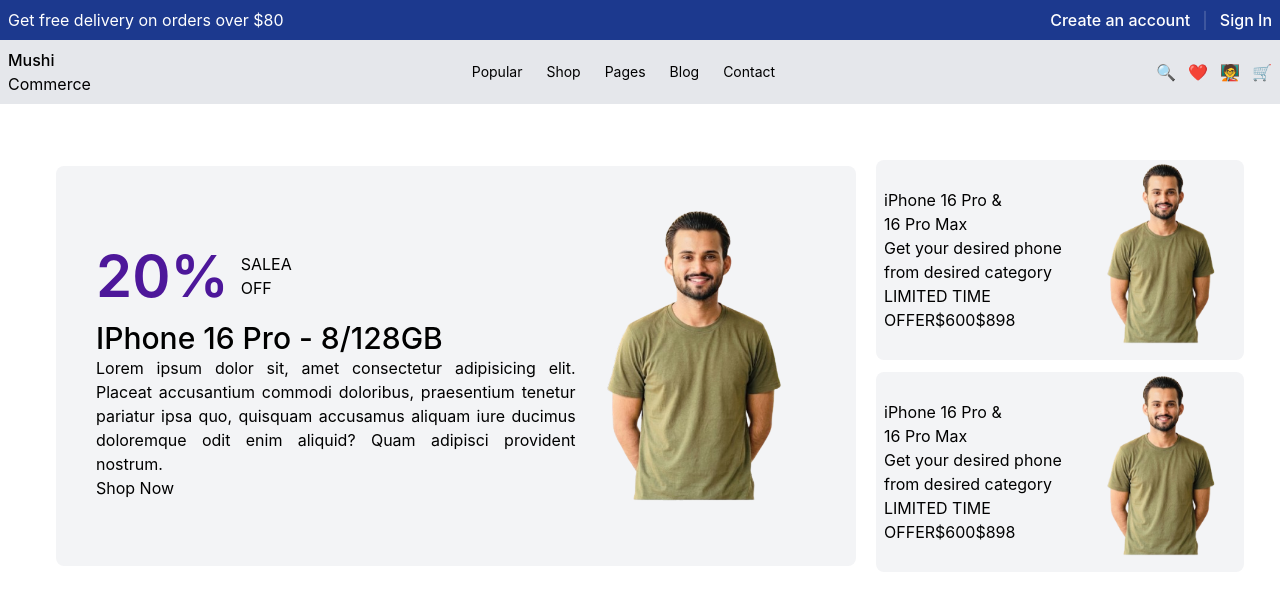
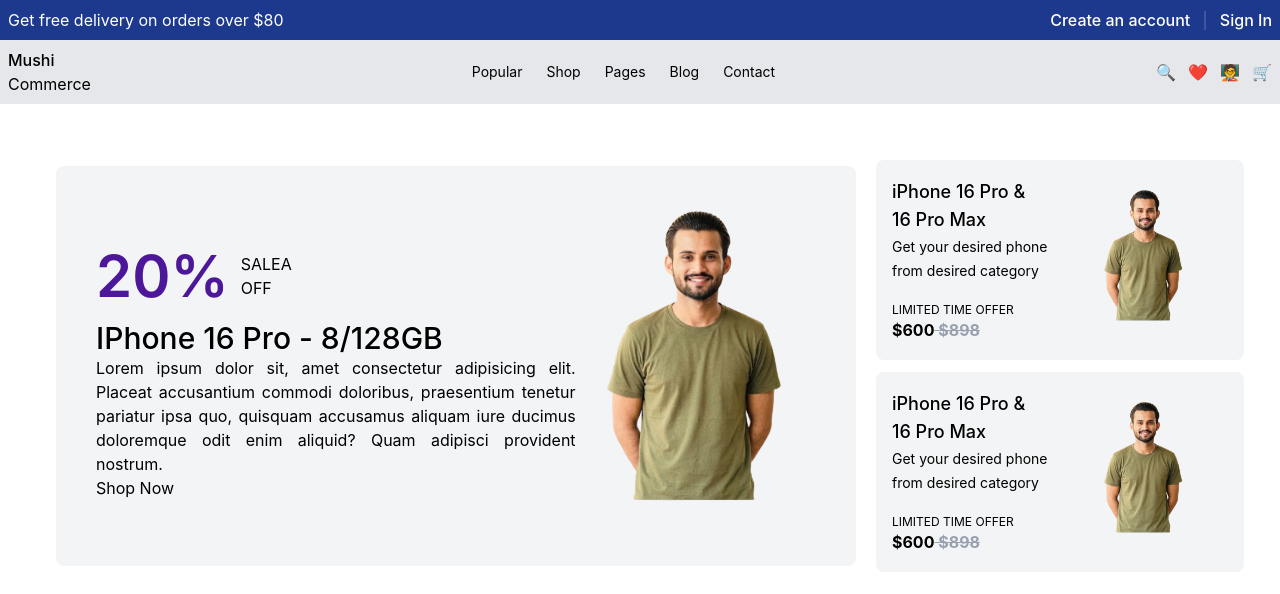
Before and after one commit to alimusahaf114/ClonnedEcommerceWebApp, a React (Vite) app in the folder musahafCommerce/: page / in a window 1280 px wide. Shown: the top 594 px of the page. Built offline with nearby package versions, Linux system fonts and the light colour scheme.

Commit message:
added card features

```diff
--- a/musahafCommerce/src/compnonets/layout/Hero.jsx
+++ b/musahafCommerce/src/compnonets/layout/Hero.jsx
@@ -1,5 +1,6 @@
 import React from "react";
 import heroImg from "../../assets/images/profile.png";
+import ProductCard from "../product/ProductCard";
 
 const Hero = () => {
   return (
@@ -27,40 +28,8 @@
           </div>
         </div>
         <div className="sideCard flex flex-col gap-3">
-          <div className="card w-[23rem] rounded-lg h-50 p-2 bg-gray-100 flex items-center">
-            <div className="info">
-              <div className="mobDetail">
-                <h2>iPhone 16 Pro & <br /> 16 Pro Max</h2>
-              <span>Get your desired phone
-               <br /> from desired category</span>
-              </div>
-              <div className="mobPrice">
-                <span>LIMITED TIME OFFER</span>
-                <span>$600</span>
-                <span>$898</span>
-              </div>
-            </div>
-            <div className="imagePreview w-1/2">
-            <img src={heroImg} alt="Musahaf" />
-          </div>
-          </div>
-          <div className="card w-[23rem] rounded-lg h-50 p-2 bg-gray-100 flex items-center">
-            <div className="info">
-              <div className="mobDetail">
-                <h2>iPhone 16 Pro & <br /> 16 Pro Max</h2>
-              <span>Get your desired phone
-               <br /> from desired category</span>
-              </div>
-              <div className="mobPrice">
-                <span>LIMITED TIME OFFER</span>
-                <span>$600</span>
-                <span>$898</span>
-              </div>
-            </div>
-            <div className="imagePreview w-1/2">
-            <img src={heroImg} alt="Musahaf" />
-          </div>
-          </div>
+         <ProductCard />
+         <ProductCard />
         </div>
       </div>
     </div>
--- a/musahafCommerce/src/compnonets/product/productCard.jsx
+++ b/musahafCommerce/src/compnonets/product/productCard.jsx
@@ -0,0 +1,35 @@
+import React from "react";
+import heroImg from "../../assets/images/profile.png";
+const productCard = () => {
+  return (
+    <div>
+      <div className="card w-[23rem] rounded-lg h-50 p-4 bg-gray-100 flex items-center">
+        <div className="info flex flex-col gap-5 w-1/2">
+          <div className="mobDetail ">
+            <h2 className="text-lg font-medium">
+              iPhone 16 Pro & <br /> 16 Pro Max
+            </h2>
+            <span className="text-sm">
+              Get your desired phone
+              <br /> from desired category
+            </span>
+          </div>
+          <div className="mobPrice">
+            <span className="block text-xs">LIMITED TIME OFFER</span>
+            <span className="font-bold">$600</span>
+            <span className="font-bold text-gray-400 line-through"> $898</span>
+          </div>
+        </div>
+        <div className=" w-1/2 h-full flex justify-center items-center ">
+          <img
+            src={heroImg}
+            alt="Musahaf"
+            className="w-full h-full object-contain overflow-hidden"
+          />
+        </div>
+      </div>
+    </div>
+  );
+};
+
+export default productCard;
--- a/musahafCommerce/src/data/products.js
+++ b/musahafCommerce/src/data/products.js
@@ -0,0 +1,82 @@
+export const productData = [
+  {
+    productName: "iPhone 16 Pro",
+    productDes:
+      "The iPhone 16 Pro is Apple’s latest flagship smartphone designed for premium performance and creativity. It features the powerful A18 Bionic chip, advanced AI-driven camera system, improved low-light photography, and a sleek titanium body. Perfect for professionals, creators, and users who want speed, style, and long-lasting battery life in one device.",
+    productImg: "../../assets/images/profile.png",
+    productPrice: "$1200",
+    productStock: "available"
+  },
+  {
+    productName: "Samsung Galaxy S24",
+    productDes:
+      "Samsung Galaxy S24 is a high-end Android smartphone packed with AI-powered features that enhance photography, translation, and productivity. It offers a smooth display experience, powerful processor, and long battery life. Designed for modern users, it combines innovation, performance, and durability, making it ideal for gaming, work, and everyday communication.",
+    productImg: "../../assets/images/profile.png",
+    productPrice: "$999",
+    productStock: "available"
+  },
+  {
+    productName: "MacBook Air M3",
+    productDes:
+      "MacBook Air M3 delivers exceptional performance in an ultra-thin and lightweight design. Powered by Apple’s M3 chip, it ensures fast multitasking, efficient power usage, and silent operation. With long battery life, stunning Retina display, and smooth macOS experience, it is perfect for students, developers, and professionals working on the go.",
+    productImg: "../../assets/images/profile.png",
+    productPrice: "$1400",
+    productStock: "available"
+  },
+  {
+    productName: "Dell XPS 13",
+    productDes:
+      "Dell XPS 13 is a premium Windows ultrabook known for its elegant design and powerful performance. It features high-speed processors, sharp display quality, and long battery backup. Lightweight yet durable, it is ideal for business users, developers, and students who need a reliable laptop for productivity, coding, and multitasking.",
+    productImg: "../../assets/images/profile.png",
+    productPrice: "$1100",
+    productStock: "limited"
+  },
+  {
+    productName: "AirPods Pro 2",
+    productDes:
+      "AirPods Pro 2 offer superior sound quality with advanced active noise cancellation technology. They deliver immersive audio, clear calls, and seamless connectivity with Apple devices. With improved battery life and comfortable fit, they are perfect for music lovers, travelers, and professionals who need high-quality wireless audio throughout the day.",
+    productImg: "../../assets/images/profile.png",
+    productPrice: "$250",
+    productStock: "available"
+  },
+  {
+    productName: "Sony WH-1000XM5",
+    productDes:
+      "Sony WH-1000XM5 headphones provide industry-leading noise cancellation and exceptional sound clarity. Designed for comfort, they are ideal for long listening sessions. With wireless Bluetooth connectivity, long battery life, and rich bass performance, they are perfect for music lovers, travelers, and professionals seeking a distraction-free audio experience.",
+    productImg: "../../assets/images/profile.png",
+    productPrice: "$350",
+    productStock: "available"
+  },
+  {
+    productName: "iPad Pro",
+    productDes:
+      "iPad Pro is a powerful tablet designed for creativity and productivity. Equipped with Apple’s M2 chip, it delivers desktop-level performance in a portable form. It supports Apple Pencil and Magic Keyboard, making it ideal for designers, students, and professionals who need flexibility for drawing, studying, and multitasking on the go.",
+    productImg: "../../assets/images/profile.png",
+    productPrice: "$999",
+    productStock: "available"
+  },
+  {
+    productName: "Apple Watch Series 9",
+    productDes:
+      "Apple Watch Series 9 is a smart wearable designed to track health, fitness, and daily activities. It features advanced heart rate monitoring, sleep tracking, and workout analysis. With a sleek design and seamless iPhone integration, it helps users stay connected, active, and healthy throughout their daily lifestyle.",
+    productImg: "../../assets/images/profile.png",
+    productPrice: "$450",
+    productStock: "out of stock"
+  },
+  {
+    productName: "Gaming PC RTX 4070",
+    productDes:
+      "This Gaming PC with RTX 4070 delivers ultra-high performance for gaming and content creation. It supports 4K gaming, fast rendering, and smooth multitasking. Built with high-quality components and advanced cooling system, it is perfect for gamers, streamers, and developers who need extreme power and stability for demanding tasks.",
+    productImg: "../../assets/images/profile.png",
+    productPrice: "$1800",
+    productStock: "available"
+  },
+  {
+    productName: "Logitech MX Master 3S",
+    productDes:
+      "Logitech MX Master 3S is a premium wireless mouse designed for productivity and comfort. It features ultra-precise tracking, silent clicks, and ergonomic design. Ideal for developers, designers, and office users, it enhances workflow efficiency and provides smooth control across multiple devices and applications for daily professional use.",
+    productImg: "../../assets/images/profile.png",
+    productPrice: "$120",
+    productStock: "available"
+  }
+];
```
